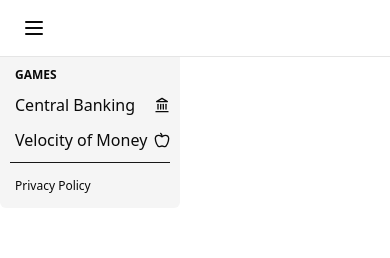
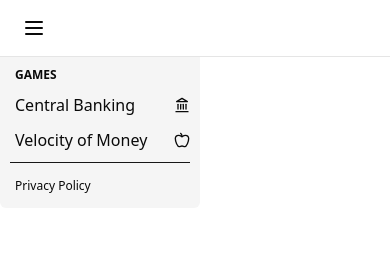
Before and after one commit to keremcs/inflation, a Next.js app: page / in a window 390 px wide. Both pictures are taken after a click on the button "Hamburger". Shown: the top 258 px of the page. Built offline with nearby package versions, Linux system fonts and the light colour scheme.

Commit message:
title and hamburger

```diff
--- a/app/layout.tsx
+++ b/app/layout.tsx
@@ -3,7 +3,7 @@ import type { Metadata } from "next";
 import { ThemeProvider } from "@/components/theme-provider";
 
 export const metadata: Metadata = {
-  title: "Inflation",
+  title: "MacroGames",
   description: "Generated by create next app",
 };
 
--- a/components/hamburger.tsx
+++ b/components/hamburger.tsx
@@ -16,7 +16,7 @@ export default function Hamburger() {
       </DropdownMenu.Trigger>
       <DropdownMenu.Portal>
         <DropdownMenu.Content
-          className="min-w-[180px] rounded-b-md p-[5px] bg-secondary"
+          className="min-w-[200px] rounded-b-md p-[5px] bg-secondary"
           sideOffset={11}
         >
           <DropdownMenu.Label className="pl-[10px] select-none text-xs font-bold leading-[25px]">
```
